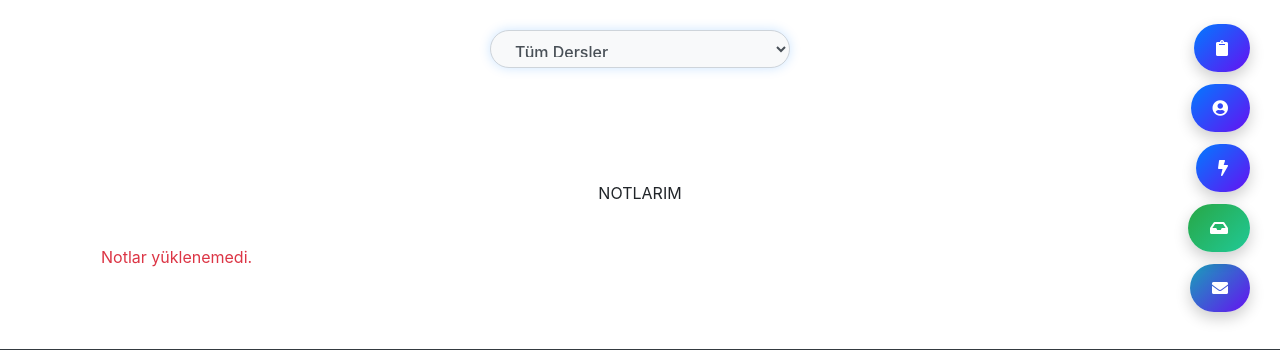
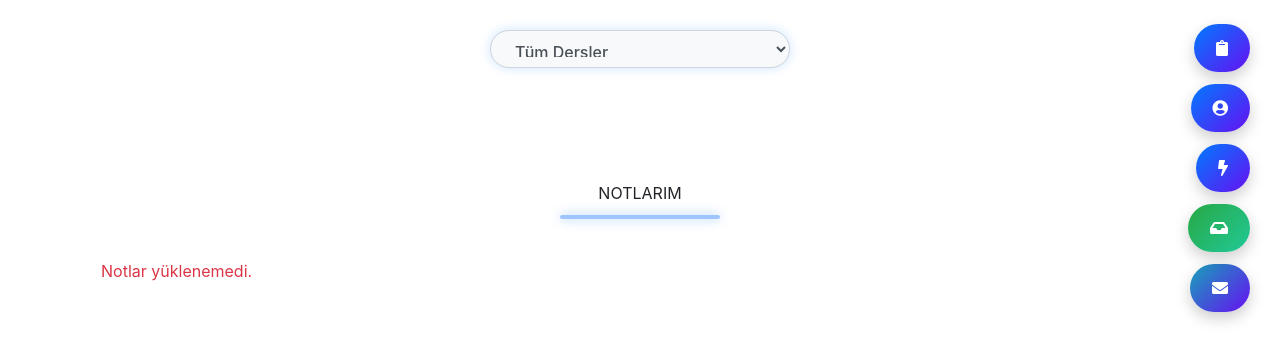
Before and after one commit to mertoguzhan55/btk, a Python web app: template app/templates/user_profile.html in a window 1280 px wide. Shown: the part 96-446 px from the top of the page. Run offline with Jinja, Linux system fonts and the light colour scheme; the template is opened without the code that fills it, so the values that code supplies are empty; some libraries are stand-ins or nearby versions.

Commit message:
'notlarım' underline

```diff
--- a/app/templates/user_profile.html
+++ b/app/templates/user_profile.html
@@ -665,6 +665,16 @@
     outline: none;
 }
 
+.notes-underline {
+    width: 160px;
+    height: 4px;
+    margin: 10px auto 0 auto;
+    background: rgba(13, 110, 253, 0.4); /* Bootstrap primary rengi, transparan */
+    border-radius: 4px;
+    box-shadow: 0 0 12px rgba(13, 110, 253, 0.4); /* Hafif bir ışık efekti */
+}
+
+
     </style>
 
     <nav class="navbar navbar-expand-lg navbar-dark bg-dark">
@@ -798,13 +808,14 @@
         <!-- diğer dersler -->
     </select>
 
-    <div class="container my-5">
+    <div class="container my-5 ">
         <div class="chat-container">
             <div class="text-center mb-4">
                 <div class="gif-class">
                     <div style="height: 65px; width: 200px;"></div>
                 </div>
                 <div> NOTLARIM</div>
+                <div class="notes-underline"></div>
             </div>
 
             <!-- Ders seçme ve mesaj alanlarını kaldırıyoruz ama dış yapılar kalıyor -->
```
Also changed, not shown: 1 other file.
